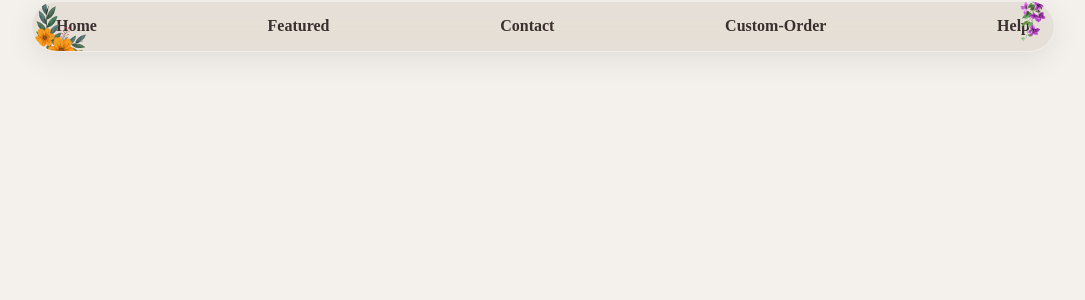
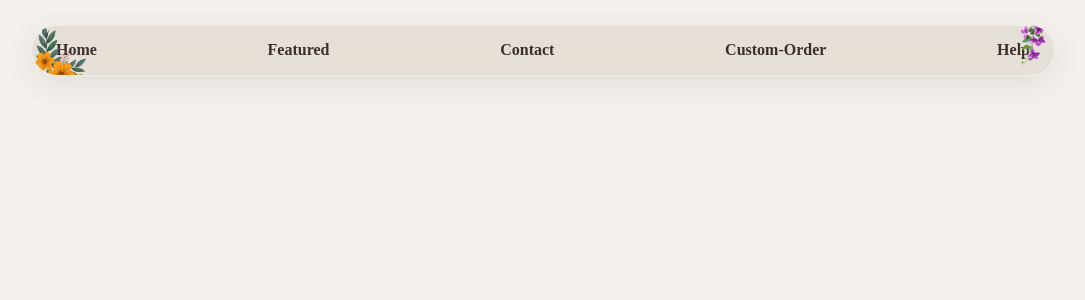
Before and after one commit to nikhil12458/pristineGlow, a React (Vite) app: page / in a window 1280 px wide. Shown: the top 300 px of the page, without its empty margins (97-1182 px from the left). Built offline with nearby package versions, Linux system fonts and the light colour scheme.

Commit message:
fixing nav

```diff
--- a/src/App.jsx
+++ b/src/App.jsx
@@ -1,6 +1,7 @@
 import React, { useContext } from 'react'
 import Contact from './ContactPage/Contact'
 import Nav from './components/navbar/Nav'
+import BottomBar from './components/bottomBar/BottomBar'
 
 const App = () => {
 
@@ -8,6 +9,7 @@ const App = () => {
     <div className='main'>
       <Nav />
       {/* <Contact /> */}
+      <BottomBar />
     </div>
   )
 }
--- /dev/null
+++ b/src/components/bottomBar/BottomBar.jsx
@@ -0,0 +1,11 @@
+import React from 'react'
+
+const BottomBar = () => {
+  return (
+    <div>
+
+    </div>
+  )
+}
+
+export default BottomBar
--- a/src/index.css
+++ b/src/index.css
@@ -181,6 +181,7 @@ body {
   width: 100%;
   min-height: 100vh;
   background-color: var(--background-color);
+  padding-top: 0.1px;
 }
 .main nav.navbar {
   width: 80%;
@@ -194,6 +195,7 @@ body {
   background-color: var(--nav-background-color);
   position: relative;
   overflow: hidden;
+  margin-top: var(--mar-md);
   /* Glass base */
   backdrop-filter: blur(14px) saturate(170%);
   -webkit-backdrop-filter: blur(14px) saturate(170%);
--- a/src/index.scss
+++ b/src/index.scss
@@ -216,6 +216,7 @@ body {
   width: 100%;
   min-height: 100vh;
   background-color: var(--background-color);
+  padding-top: .1px;
 
   nav.navbar {
     width: 80%;
@@ -226,6 +227,7 @@ body {
     background-color: var(--nav-background-color);
     position: relative;
     overflow: hidden;
+    margin-top: var(--mar-md);
 
     /* Glass base */
     backdrop-filter: blur(14px) saturate(170%);
```
Also changed, not shown: 1 other file (tests, documents, lock files or other folders).
